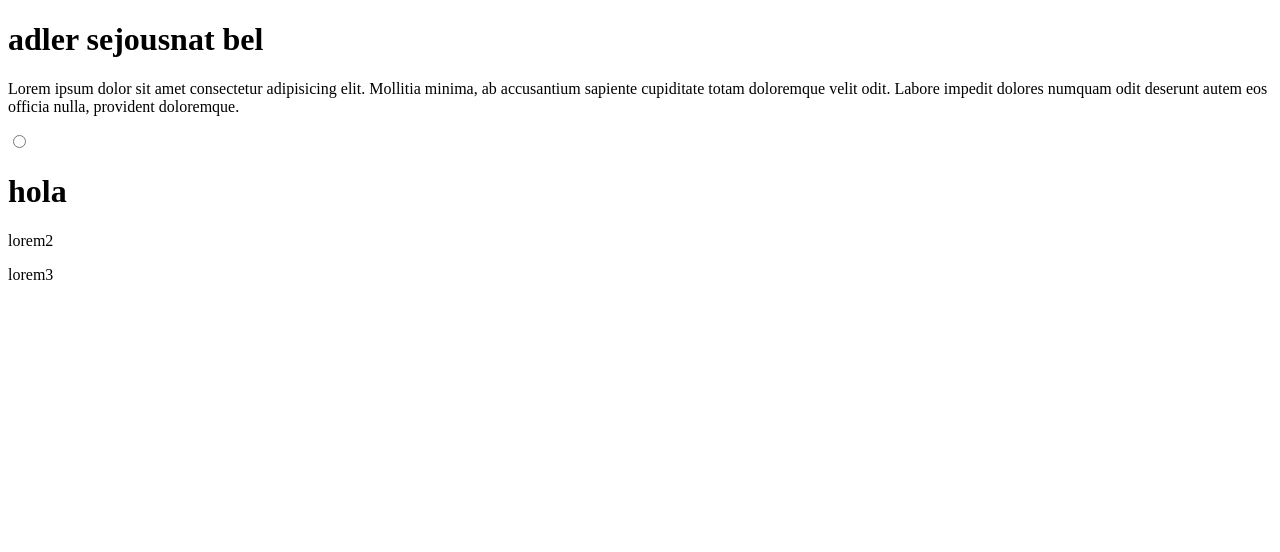
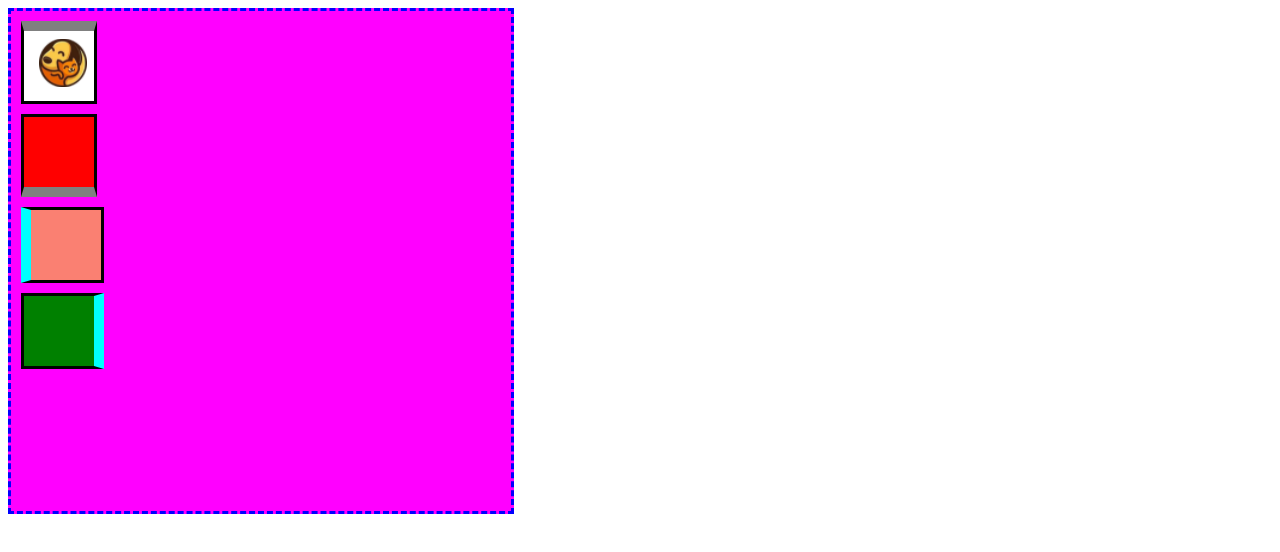
Before and after one commit to kazou92/mi-Primer-Repo, a plain HTML site: page index.html in a window 1280 px wide. Drawn offline with Linux system fonts and the light colour scheme.

Commit message:
mi ejercicio

```diff
--- a/index.html
+++ b/index.html
@@ -4,16 +4,15 @@
     <meta charset="UTF-8">
     <meta http-equiv="X-UA-Compatible" content="IE=edge">
     <meta name="viewport" content="width=device-width, initial-scale=1.0">
-    <title>git</title>
+    <title>ejercicios</title>
+    <link rel="stylesheet" href="style.css">
 </head>
 <body>
-    <h1>adler sejousnat bel </h1>
-    <p>Lorem ipsum dolor sit amet consectetur adipisicing elit. Mollitia minima, ab accusantium sapiente cupiditate totam doloremque velit odit. Labore impedit dolores numquam odit deserunt autem eos officia nulla, provident doloremque.</p>
-    <form action="">
-       <label for=""> <input type="radio" class="mi-radio"></label>
-    </form>
-    <h1>hola</h1>
-    <p>lorem2</p>
-    <p>lorem3</p>
+  <div class="caja1">
+      <div class="hijo1"></div>
+      <div></div>
+      <div></div>
+      <div></div>
+  </div>
 </body>
 </html>
--- a/style.css
+++ b/style.css
@@ -0,0 +1,43 @@
+.caja1{
+    width: 500px;
+    height: 500px;
+    border: dashed blue;
+    background-color: rgb(255, 0, 255);
+
+
+
+}
+.caja1 div{
+    width: 30px;
+    height: 30px;
+    border: solid;
+    padding: 20px;
+    margin: 10px;
+
+
+
+
+}
+.caja1 div:nth-child(1){
+    background-image: url(image\ \(1\).png); border-top: 10px solid grey;
+
+
+}
+.caja1 div:nth-child(2){
+    background-color: red;
+    border-bottom: 10px solid grey;
+}
+.caja1 div:nth-child(3){
+    background-color: salmon;
+}
+.caja1 div:nth-child(4){
+    background-color: green;
+}
+
+
+.caja1 div:nth-child(3){
+    border-left: 10px solid cyan;
+}
+.caja1 div:nth-child(4){
+    border-right: 10px solid cyan;
+}
```
Also changed, not shown: image (1).png (added), 1 other file.
